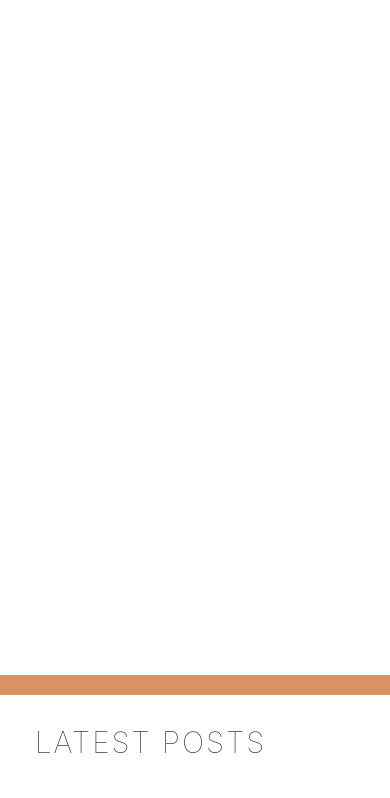
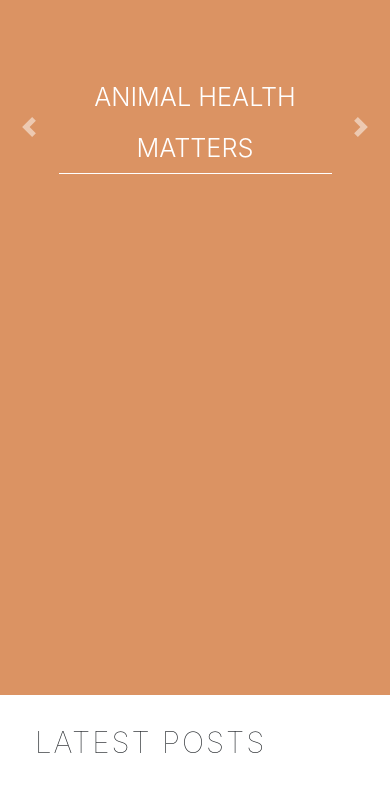
Before and after one commit to tamitchell/HappyTailLLC, a PHP site: page /blog.html in a window 390 px wide. Shown: the part 50-848 px from the top of the page. Run offline with PHP 8.4, Linux system fonts and the light colour scheme; some libraries are stand-ins or nearby versions.

Commit message:
fixed media query blog slider

```diff
--- a/blog.html
+++ b/blog.html
@@ -8,7 +8,6 @@
 
     <!-- Bootstrap CSS -->
     <link rel="stylesheet" href="https://maxcdn.bootstrapcdn.com/bootstrap/4.0.0/css/bootstrap.min.css" integrity="sha384-Gn5384xqQ1aoWXA+058RXPxPg6fy4IWvTNh0E263XmFcJlSAwiGgFAW/dAiS6JXm" crossorigin="anonymous">
-
     <link href="https://fonts.googleapis.com/css?family=Montserrat|Open+Sans|Raleway" rel="stylesheet">
 
     <link rel="stylesheet" type="text/css" href="./stylesheets/main.css">
@@ -67,7 +66,7 @@
 
     <main class="main-content">
 
-        <div class="container-fluid banner-slide">
+        <div class="container-fluid banner-slider">
 
             <!--START Slide-->
             <div id="blogSlider" class="carousel slide" data-ride="carousel">
@@ -77,7 +76,7 @@
                     <!--First Slide container START-->
 
 
-                    <div class="carousel-item active">
+                    <div class="carousel-item slider-item active">
                         <img class="d-none d-md-block blog-img" src="./images/photography/blog-slide1-cat.jpg" alt="First slide">
 
 
@@ -95,7 +94,7 @@
 
                     <!--Second Slide Containter START-->
 
-                    <div class="carousel-item">
+                    <div class="carousel-item slider-item">
                         <img class="d-none d-md-block blog-img" src="./images/photography/blog-slide2-dog.jpg" alt="Second slide">
 
 
@@ -115,7 +114,7 @@
 
                     <!--START Third Slide Container-->
 
-                    <div class="carousel-item">
+                    <div class="carousel-item slider-item">
                         <img class="d-none d-md-block blog-img" src="./images/photography/blog-slide3-dog.jpg" alt="Third slide">
                         <div class="carousel-caption blog-caption3">
                             <span>
--- a/stylesheets/components/_media_queries.scss
+++ b/stylesheets/components/_media_queries.scss
@@ -1,4 +1,4 @@
-@media (max-width: 600px) {
+@media (max-width: 768px) {
   .navbar {
     li {
       text-align: left;
@@ -9,14 +9,17 @@
     }
   }
 
-  .banner-slide .carousel-item {
+  #blogSlider {
+    height: 30vh;
+  }
+
     .blog-caption,
     .blog-caption2,
     .blog-caption3 {
       width: 100vw;
       left: 0;
     }
-  }
+
 
   .meet-founder-container {
     h1 {
--- a/stylesheets/components/_sliders.scss
+++ b/stylesheets/components/_sliders.scss
@@ -3,86 +3,62 @@
 
 /*SLIDERS*/
 
-.banner-slide {
+.banner-slider {
   position: relative;
+  width:100%;
   padding: 0;
   height: 80vh;
-  overflow-y: hidden;
-  .carousel-inner {
-    position: relative;
+  overflow: hidden;
+  img,video {
+   @include absolute-center();
+    top: 0;
+    max-width:2000px
   }
-      video {
-      @include absolute-center();
-      top: 100%;
+.banner {
+  height: 80vh;
+  display: flex;
+  justify-content: center;
+  align-items: center;
+}
+.slider-item {
+  // position: relative;
+  height: 100% !important;
+}
+}
+.blog-caption,
+    .blog-caption2,
+    .blog-caption3 {
+      top: 0;
+      height: 100% !important;
+      width: 50%;
+      left: 50%;
+      span {
+        display: block;
+        margin: 0 auto;
+        position: relative;
+        height: auto;
+        width: 70%;
+
+        h5 {
+          margin: 2em 0 1em 0;
+          font-size: 3vmax;
+          font-weight: 300;
+          text-transform: uppercase;
+          line-height: 51px;
+          border-bottom: 1px solid white;
+        }
+      }
+
     }
-    img {
-      width: 100%;
-    }
+      .blog-caption {
+        background-color: $orange;
+      }
+      .blog-caption2 {
+        background-color: $muddy-brown;
+      }
+      .blog-caption3 {
+        background-color: #ff694c;
+      }
+.banner-btn {
+  @include white-to-brown-btn();
 }
-//   .carousel-item {
-//     position: relative;
-//     width: 100%;
-//     height: 100%;
-//     padding: 0;
-//     overflow: hidden;
-//     .banner-img,
-//     .blog-img,
-//     video {
-//       position: absolute;
-//       top: 0%;
-//       height: 100%;
-//       max-height: 100%;
-//       overflow: hidden;
-//     }
-//     .banner-btn {
-//       @include white-to-brown-btn();
-//     }
-
-//     // .carousel-caption {
-//     //   position: absolute;
-//     //   top: 10%;
-//     //   height: auto;
-//     // }
-//     .blog-caption,
-//     .blog-caption2,
-//     .blog-caption3 {
-//       margin-top: 0;
-//       top: 0;
-//       min-height: 100%;
-//       width: 50%;
-//       left: 50%;
-//       padding: 0 4em;
-//       span {
-//         width: 200px;
-//         h5 {
-//           margin: 2em 0 1em 0;
-//           font-size: 3vmax;
-//           font-weight: 300;
-//           text-transform: uppercase;
-//           line-height: 51px;
-//           border-bottom: 1px solid white;
-//         }
-//       }
-//     }
-//     .blog-caption {
-//       background-color: $orange;
-//     }
-//     .blog-caption2 {
-//       background-color: $muddy-brown;
-//     }
-//     .blog-caption3 {
-//       background-color: #ff694c;
-//     }
-
-//     .home-slider-caption {
-//       margin-top: 100px;
-//       height: 40%;
-//     }
-//   }
-//   .carousel-item:nth-of-type(1) {
-//     video {
-//       width: 100% !important;
-//       height: 100% !important;
-//     }
-//   }
-// }
--- a/stylesheets/main.css
+++ b/stylesheets/main.css
@@ -71,27 +71,98 @@
 /*Colors*/
 /*Mixins*/
 /*SLIDERS*/
-.banner-slide {
+.banner-slider {
   position: relative;
+  width: 100%;
   padding: 0;
   height: 80vh;
-  overflow-y: hidden;
+  overflow: hidden;
 }
 
-.banner-slide .carousel-inner {
-  position: relative;
-}
-
-.banner-slide video {
+.banner-slider img, .banner-slider video {
   position: absolute;
   left: 50%;
   -webkit-transform: translate(-50%, -50%);
           transform: translate(-50%, -50%);
-  top: 100%;
+  top: 0;
+  max-width: 2000px;
 }
 
-.banner-slide img {
-  width: 100%;
+.banner-slider .banner {
+  height: 80vh;
+  display: -webkit-box;
+  display: -ms-flexbox;
+  display: flex;
+  -webkit-box-pack: center;
+      -ms-flex-pack: center;
+          justify-content: center;
+  -webkit-box-align: center;
+      -ms-flex-align: center;
+          align-items: center;
+}
+
+.banner-slider .slider-item {
+  height: 100% !important;
+}
+
+.blog-caption,
+.blog-caption2,
+.blog-caption3 {
+  top: 0;
+  height: 100% !important;
+  width: 50%;
+  left: 50%;
+}
+
+.blog-caption span,
+.blog-caption2 span,
+.blog-caption3 span {
+  display: block;
+  margin: 0 auto;
+  position: relative;
+  height: auto;
+  width: 70%;
+}
+
+.blog-caption span h5,
+.blog-caption2 span h5,
+.blog-caption3 span h5 {
+  margin: 2em 0 1em 0;
+  font-size: 3vmax;
+  font-weight: 300;
+  text-transform: uppercase;
+  line-height: 51px;
+  border-bottom: 1px solid white;
+}
+
+.blog-caption {
+  background-color: #DB9363;
+}
+
+.blog-caption2 {
+  background-color: #1B110C;
+}
+
+.blog-caption3 {
+  background-color: #ff694c;
+}
+
+.banner-btn {
+  margin-top: 3em;
+  background-color: transparent;
+  color: #fff;
+  border: 2px solid white;
+  text-transform: uppercase;
+}
+
+.banner-btn:hover {
+  background-color: #1B110C;
+  border: 2px solid #1B110C;
+}
+
+.banner-btn a {
+  text-decoration: none;
+  color: white;
 }
 
 /*Font-Stack*/
@@ -125,7 +196,7 @@
   background-color: #9E5E41;
 }
 
-@media (max-width: 600px) {
+@media (max-width: 768px) {
   .navbar li {
     text-align: left;
     display: block;
@@ -133,9 +204,12 @@
   .navbar li a {
     text-align: left;
   }
-  .banner-slide .carousel-item .blog-caption,
-  .banner-slide .carousel-item .blog-caption2,
-  .banner-slide .carousel-item .blog-caption3 {
+  #blogSlider {
+    height: 30vh;
+  }
+  .blog-caption,
+  .blog-caption2,
+  .blog-caption3 {
     width: 100vw;
     left: 0;
   }
@@ -275,8 +349,8 @@ a:hover {
 }
 
 .mission-wrapper .mission .satisfaction-logo {
-  width: 128px;
-  right: -10%;
+  width: 110px;
+  right: 0;
   top: 4%;
 }
 
@@ -716,9 +790,6 @@ a:hover {
   width: 100%;
   min-height: 500px;
   background-color: #a2b7d8;
-  -webkit-box-flex: 1;
-      -ms-flex-positive: 1;
-          flex-grow: 1;
   display: -webkit-box;
   display: -ms-flexbox;
   display: flex;
@@ -728,6 +799,9 @@ a:hover {
   -webkit-box-align: center;
       -ms-flex-align: center;
           align-items: center;
+  -webkit-box-flex: 1;
+      -ms-flex-positive: 1;
+          flex-grow: 1;
 }
 
 .call-to-action #contact-slider .contact-slider {
--- a/stylesheets/main.scss
+++ b/stylesheets/main.scss
@@ -70,8 +70,8 @@ a:hover {
       position: absolute;
     }
     .satisfaction-logo {
-      width: 128px;
-      right: -10%;
+      width: 110px;
+      right: 0;
       top: 4%;
     }
     .mission-img {
@@ -383,10 +383,10 @@ a:hover {
     width: 100%;
     min-height: 500px;
     background-color: $babyblue;
-    flex-grow: 1;
     display: flex;
     justify-content: center;
     align-items: center;
+    flex-grow: 1;
     .contact-slider {
       position: relative;
       margin: 0 auto;
@@ -414,7 +414,6 @@ a:hover {
   div:first-child {
     position: relative;
     height: 100%;
-    // overflow: hidden;
     h1 {
       @include absolute-center();
       top: 250px;
```
Also changed, not shown: index.html (+7 -19 lines), 1 other file.
